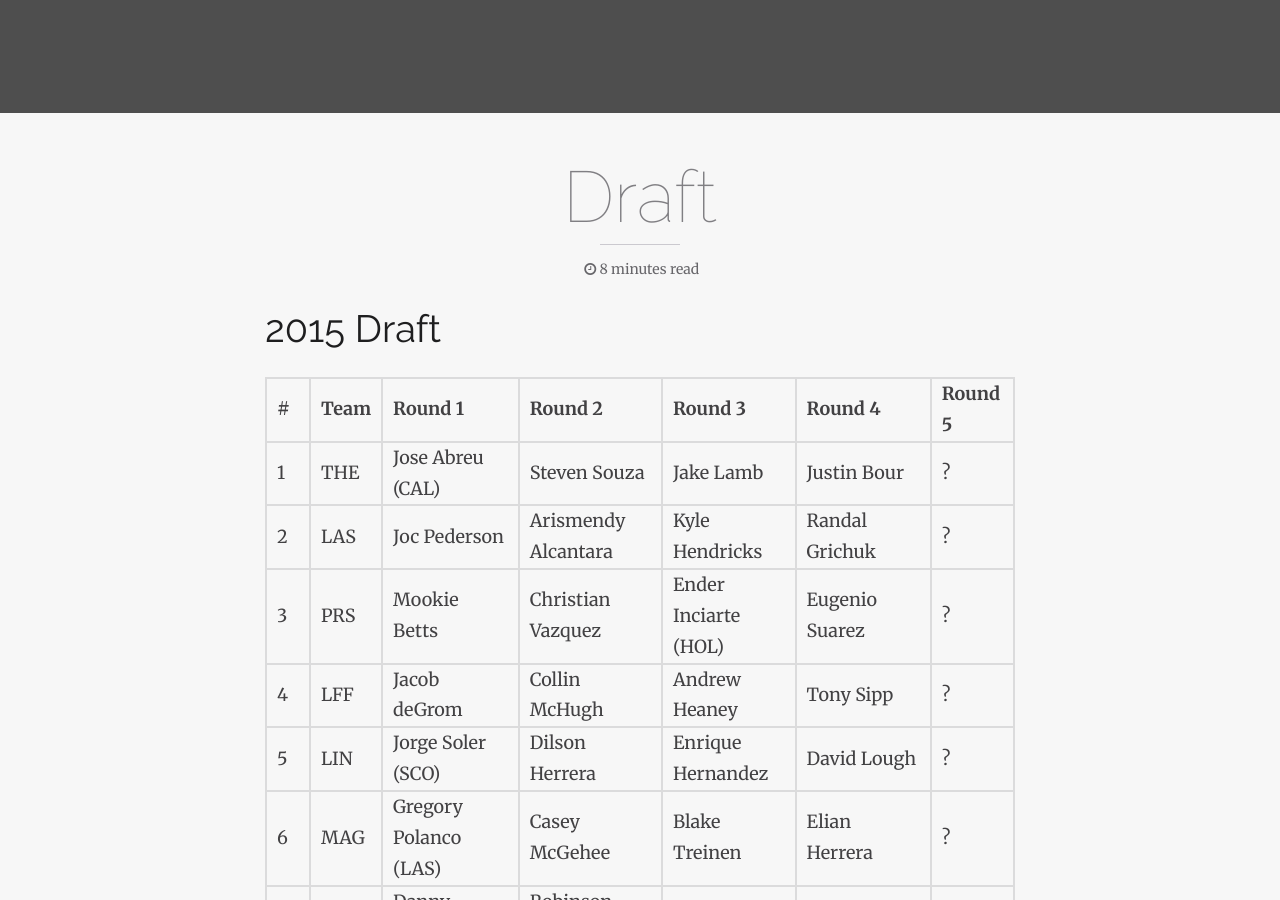
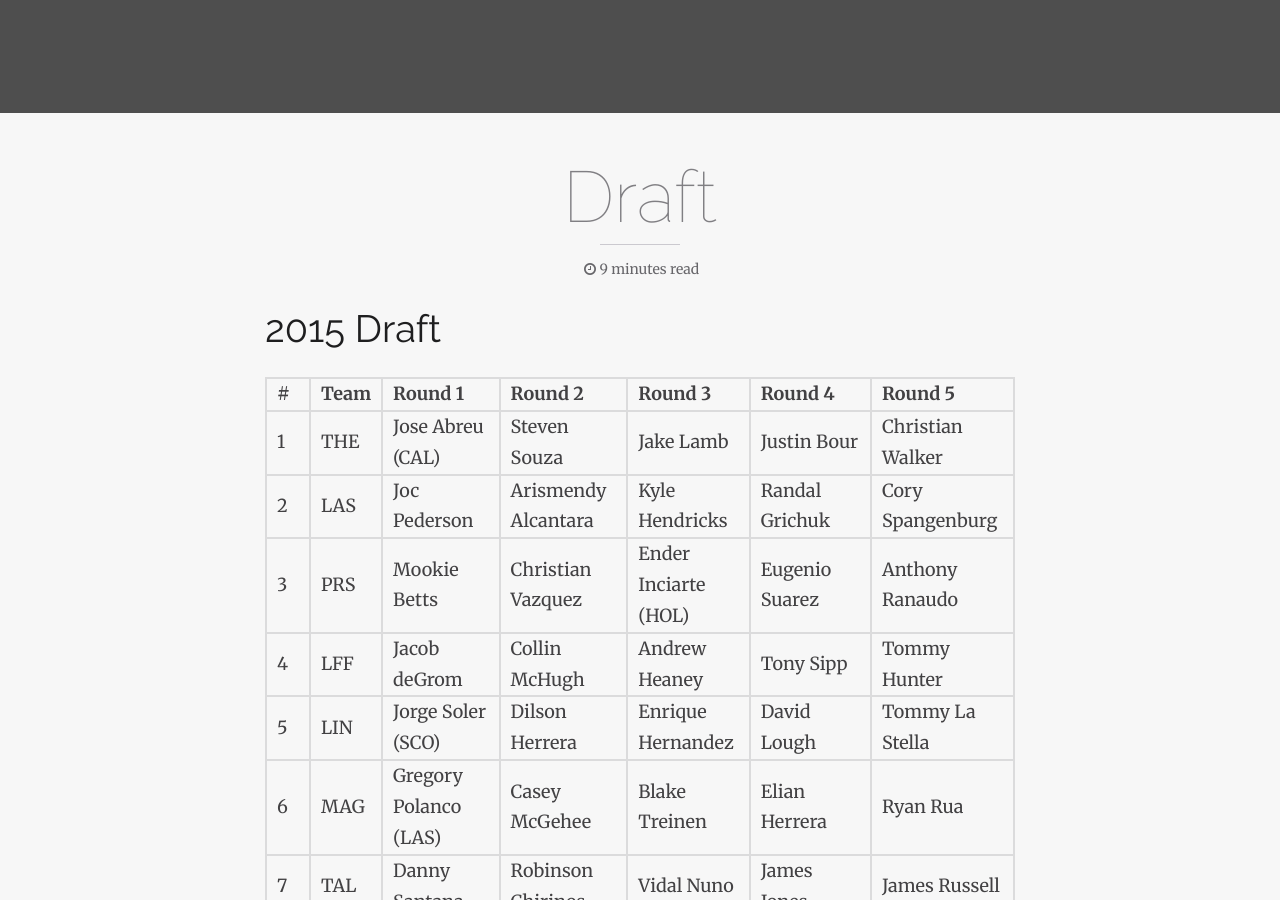
Before and after one commit to ADML1/adml1.github.io, a Jekyll site: the page built from draft.md, in a window 1280 px wide and 900 px high, scrolled down 427 px. Built offline with Jekyll 4.4.1, drawn with Linux system fonts in a browser that asks for light colours; nearby versions of some CDN libraries; some of the changed text lies outside the part shown.

Commit message:
Update Round 5 draft picks.

```diff
--- a/draft.md
+++ b/draft.md
@@ -11,18 +11,18 @@ imagefeature: hof.jpg
 
 \# | Team | Round 1 | Round 2 | Round 3 | Round 4 | Round 5
 --|------|---------|---------|---------|---------|---------
-1 | THE | Jose Abreu (CAL) | Steven Souza | Jake Lamb | Justin Bour | ?
-2 | LAS | Joc Pederson | Arismendy Alcantara | Kyle Hendricks | Randal Grichuk | ?
-3 | PRS | Mookie Betts | Christian Vazquez | Ender Inciarte (HOL) | Eugenio Suarez | ?
-4 | LFF | Jacob deGrom | Collin McHugh | Andrew Heaney | Tony Sipp | ?
-5 | LIN | Jorge Soler (SCO) | Dilson Herrera | Enrique Hernandez | David Lough | ?
-6 | MAG | Gregory Polanco (LAS) | Casey McGehee | Blake Treinen | Elian Herrera | ?
-7 | TAL | Danny Santana | Robinson Chirinos | Vidal Nuno | James Jones | ?
-8 | HOL | George Springer | Zach Britton | Neil Ramirez (GAS) | Ramon Santiago (ATX) | ATX
-9 | MUD | Brock Holt | Drew Hutchison | Pat Neshek | Ruben Tejada | ?
-10 | SCO | Rougned Odor | Yangervis Solarte | Neftali Feliz (LIN) | Jonathan Broxton | ?
-11 | CHI | Javier Baez | Ruby De La Rosa | Tyler Matzek | Freddy Galvis | ?
-12 | CAL | Joe Panik (THE) | Hector Rondon | Fernando Abad | Carlos Sanchez | ?
+1 | THE | Jose Abreu (CAL) | Steven Souza | Jake Lamb | Justin Bour | Christian Walker
+2 | LAS | Joc Pederson | Arismendy Alcantara | Kyle Hendricks | Randal Grichuk | Cory Spangenburg
+3 | PRS | Mookie Betts | Christian Vazquez | Ender Inciarte (HOL) | Eugenio Suarez | Anthony Ranaudo
+4 | LFF | Jacob deGrom | Collin McHugh | Andrew Heaney | Tony Sipp | Tommy Hunter
+5 | LIN | Jorge Soler (SCO) | Dilson Herrera | Enrique Hernandez | David Lough | Tommy La Stella
+6 | MAG | Gregory Polanco (LAS) | Casey McGehee | Blake Treinen | Elian Herrera | Ryan Rua
+7 | TAL | Danny Santana | Robinson Chirinos | Vidal Nuno | James Jones | James Russell
+8 | HOL | George Springer | Zach Britton | Neil Ramirez (GAS) | Ramon Santiago (ATX) | Sam Fuld (ATX)
+9 | MUD | Brock Holt | Drew Hutchison | Pat Neshek | Ruben Tejada | Steven Tolleson
+10 | SCO | Rougned Odor | Yangervis Solarte | Neftali Feliz (LIN) | Jonathan Broxton | Jonathan Villar
+11 | CHI | Javier Baez | Ruby De La Rosa | Tyler Matzek | Freddy Galvis | Kevin Quackenbush
+12 | CAL | Joe Panik (THE) | Hector Rondon | Fernando Abad | Carlos Sanchez | Zach Duke
 13 | DEL | Jon Singleton | Leury Garcia | Jeurys Familia | Philip Gosselin | ?
 14 | CRB | Lorenzo Cain | Roenis Elias | Shae Simmons | Andrew Susac | ?
 15 | GEN | Rusney Castillo | David Buchanan | Chase Anderson | Mike Morin | ?
```
Also changed, not shown: other parts of draft.md (+5 -5 lines).
